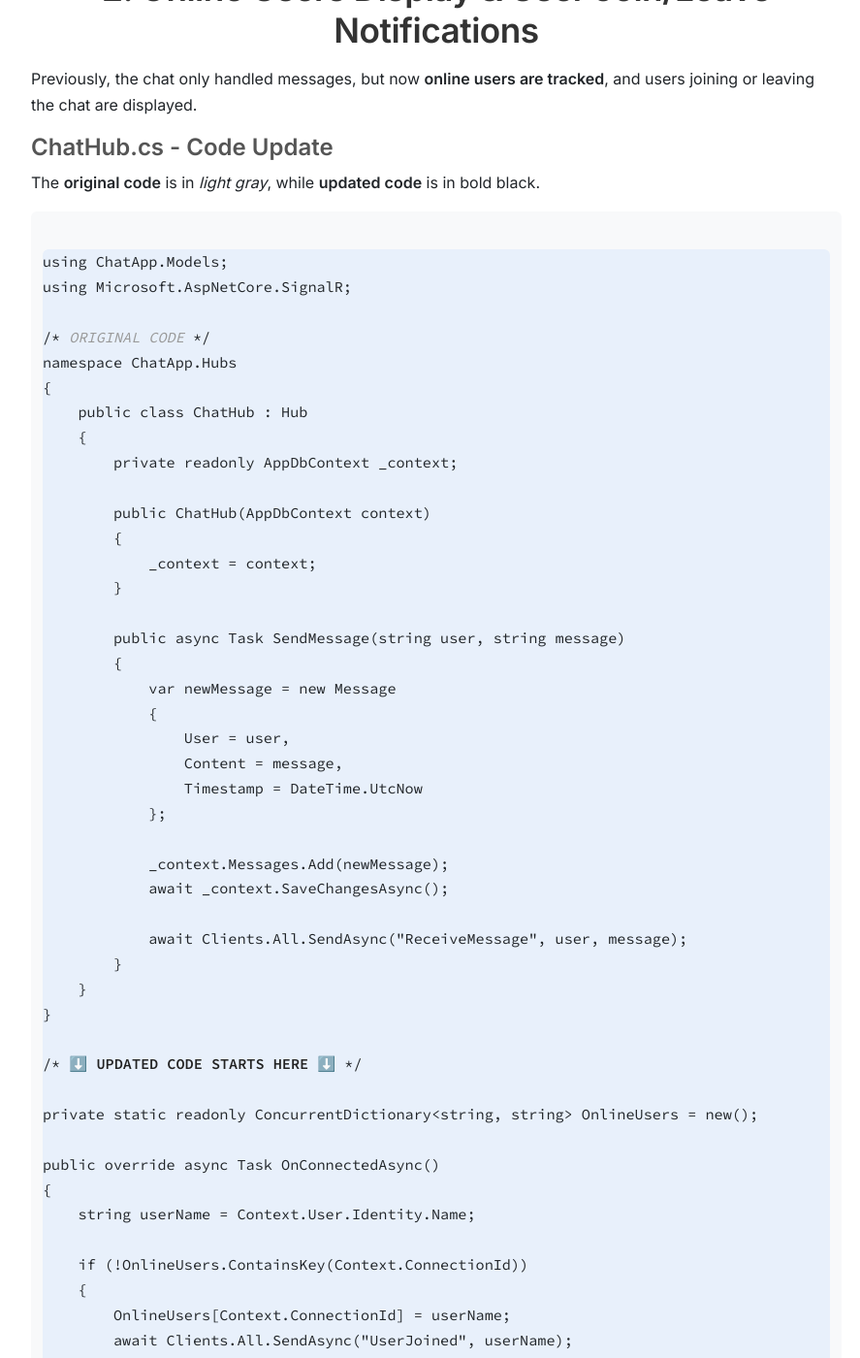
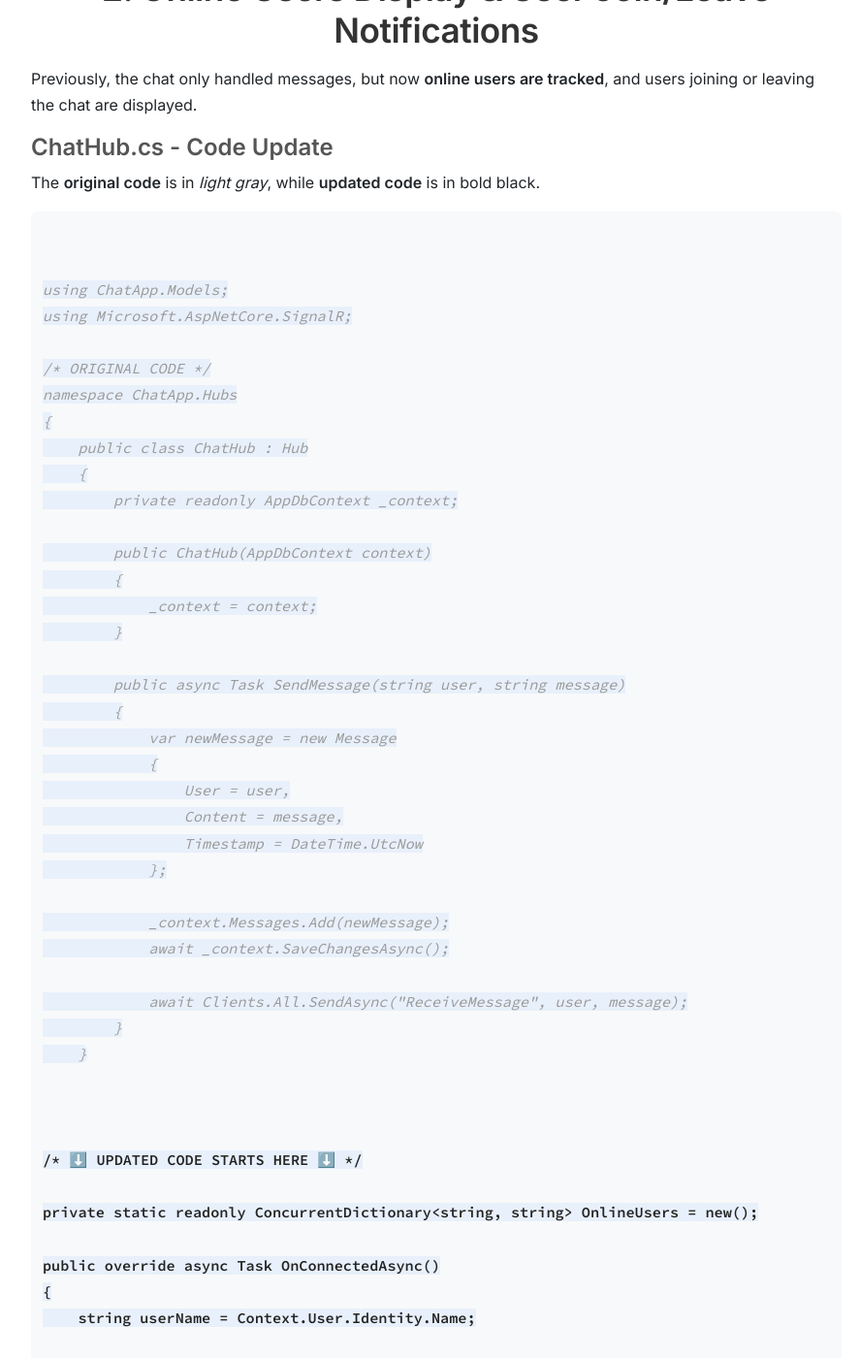
Before and after one commit to JWalshe86/ChatApp, a Jekyll site: the page built from docs/ChatAppPartTwo.md, in a window 1280 px wide and 1400 px high, scrolled down 5747 px. Shown: the whole window at 97% size, without its empty margins (190-1077 px from the left). Built offline with Jekyll 4.4.1, drawn with Linux system fonts in a browser that asks for light colours; some of the changed text lies outside the part shown.

Commit message:
Update ChatAppPartTwo.md

```diff
--- a/docs/ChatAppPartTwo.md
+++ b/docs/ChatAppPartTwo.md
@@ -160,11 +160,11 @@
 The **original code** is in _light gray_, while **updated code** is in bold black.
 
 <div class="code-block">
-<pre>
+<code class="original">
 using ChatApp.Models;
 using Microsoft.AspNetCore.SignalR;
 
-/* <span class="original">ORIGINAL CODE</span> */
+/* ORIGINAL CODE */
 namespace ChatApp.Hubs
 {
     public class ChatHub : Hub
@@ -191,9 +191,10 @@
             await Clients.All.SendAsync("ReceiveMessage", user, message);
         }
     }
-}
+</code>
 
-/* <span class="updated">⬇️ UPDATED CODE STARTS HERE ⬇️</span> */
+<code class="updated">
+/* ⬇️ UPDATED CODE STARTS HERE ⬇️ */
 
 private static readonly ConcurrentDictionary<string, string> OnlineUsers = new();
 
@@ -227,9 +228,8 @@
     var users = OnlineUsers.Values.Distinct().ToList();
     return Clients.All.SendAsync("OnlineUsers", users);
 }
-</pre>
+</code>
 </div>
-
 
 
 ### **Key Changes**
```
